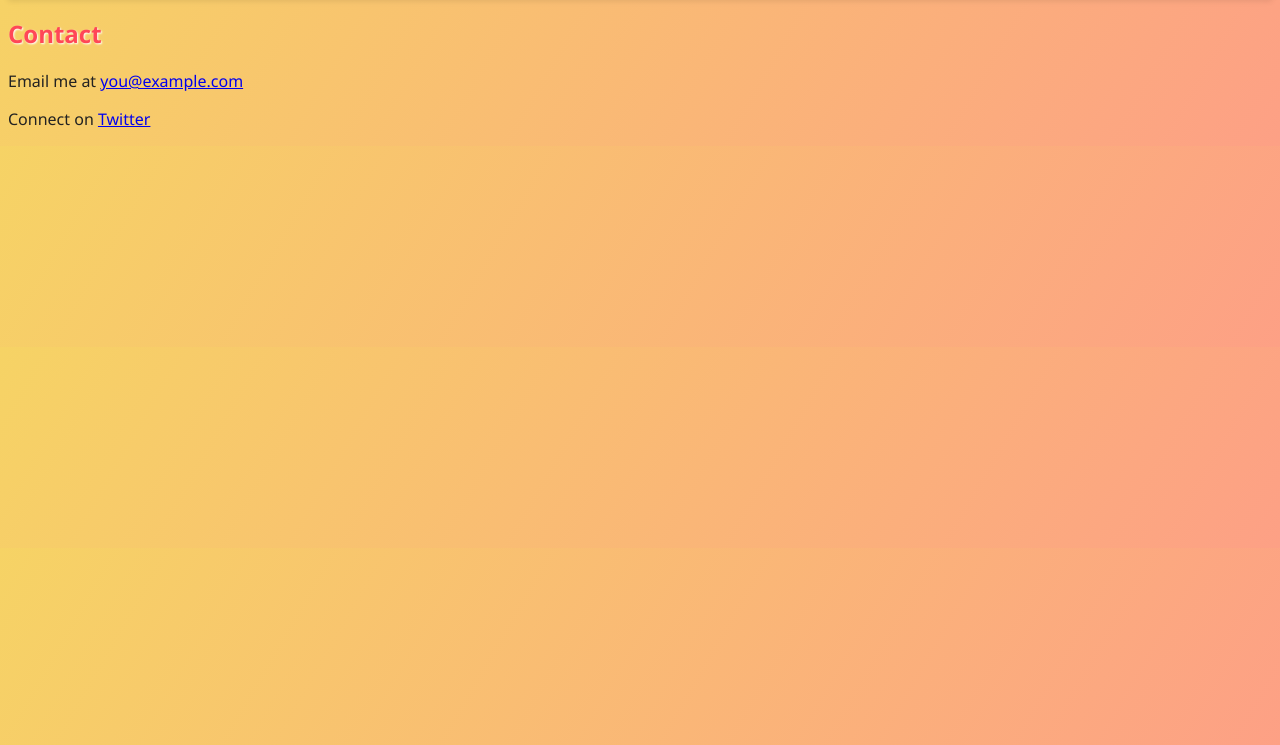
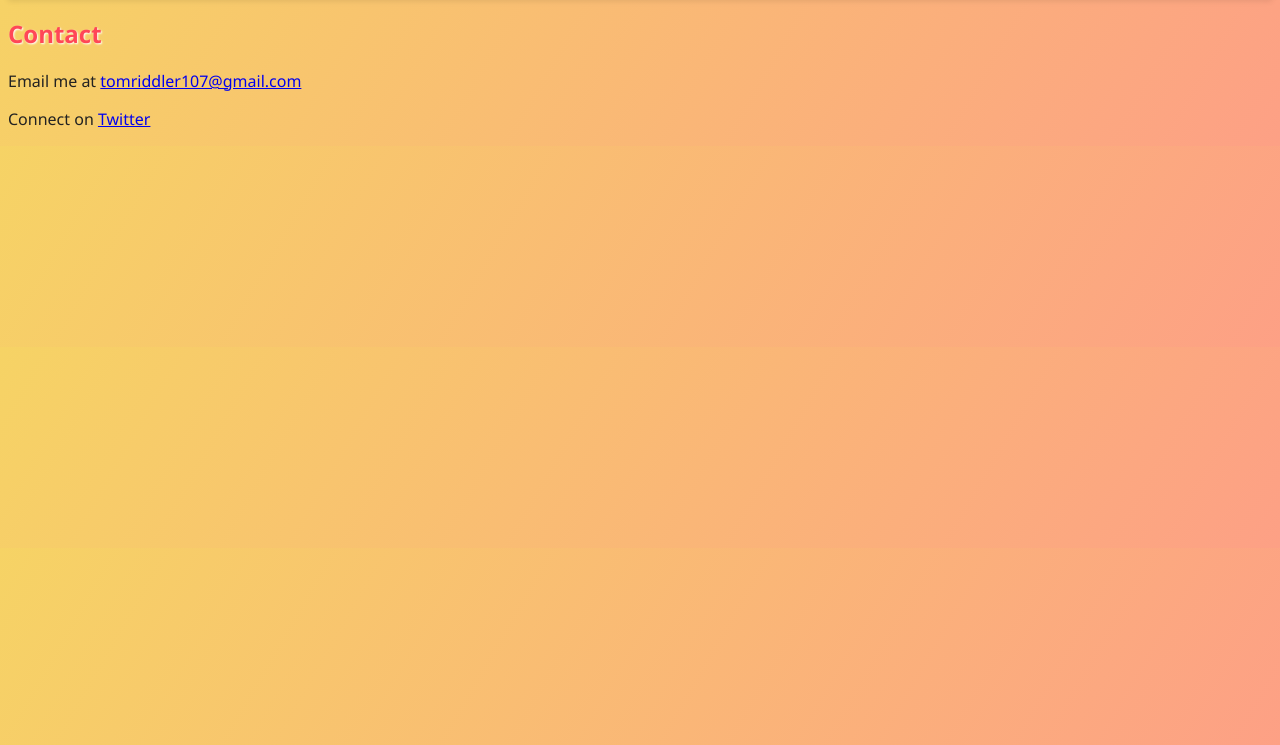
Before and after one commit to bigmish-dev/mish.github.io, a plain HTML site: page contact.html in a window 1280 px wide. Shown: the part 55-800 px from the top of the page. Drawn offline with Linux system fonts and the light colour scheme.

Commit message:
Update contact.html

```diff
--- a/contact.html
+++ b/contact.html
@@ -21,7 +21,7 @@
   <main class="container">
     <section class="contact">
       <h1>Contact</h1>
-      <p>Email me at <a href="mailto:you@example.com">you@example.com</a></p>
+      <p>Email me at <a href="mailto:you@example.com">tomriddler107@gmail.com</a></p>
       <p>Connect on <a href="https://twitter.com/yourhandle" target="_blank">Twitter</a></p>
     </section>
   </main>
```
